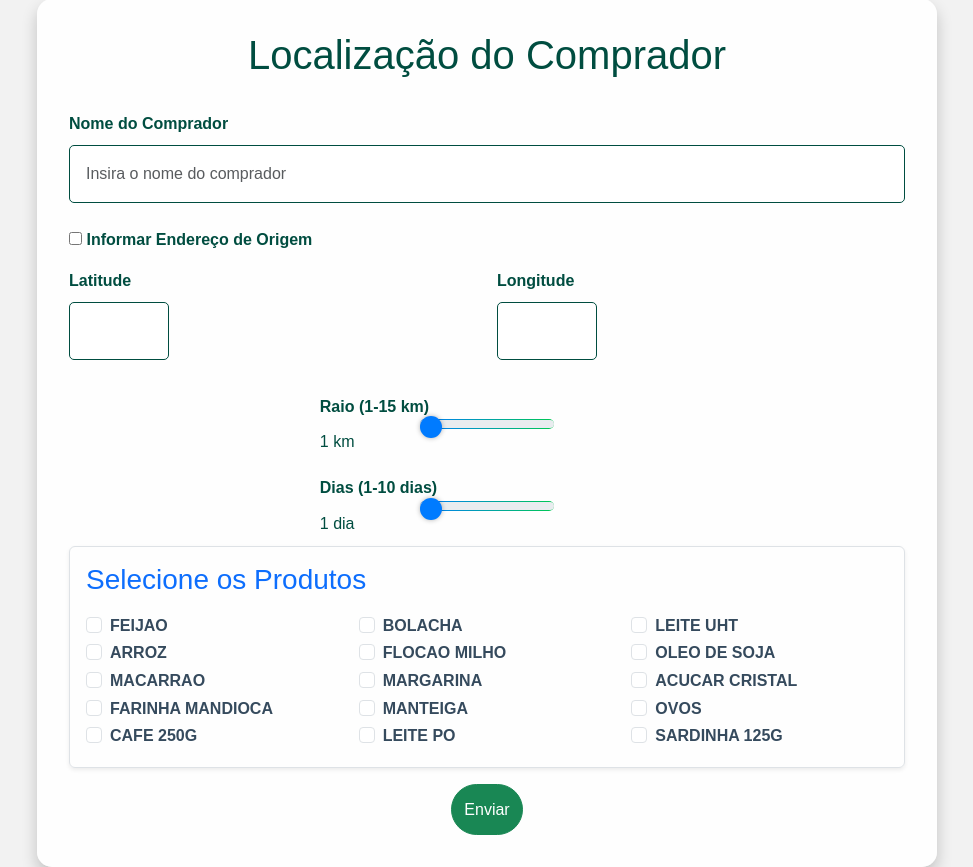
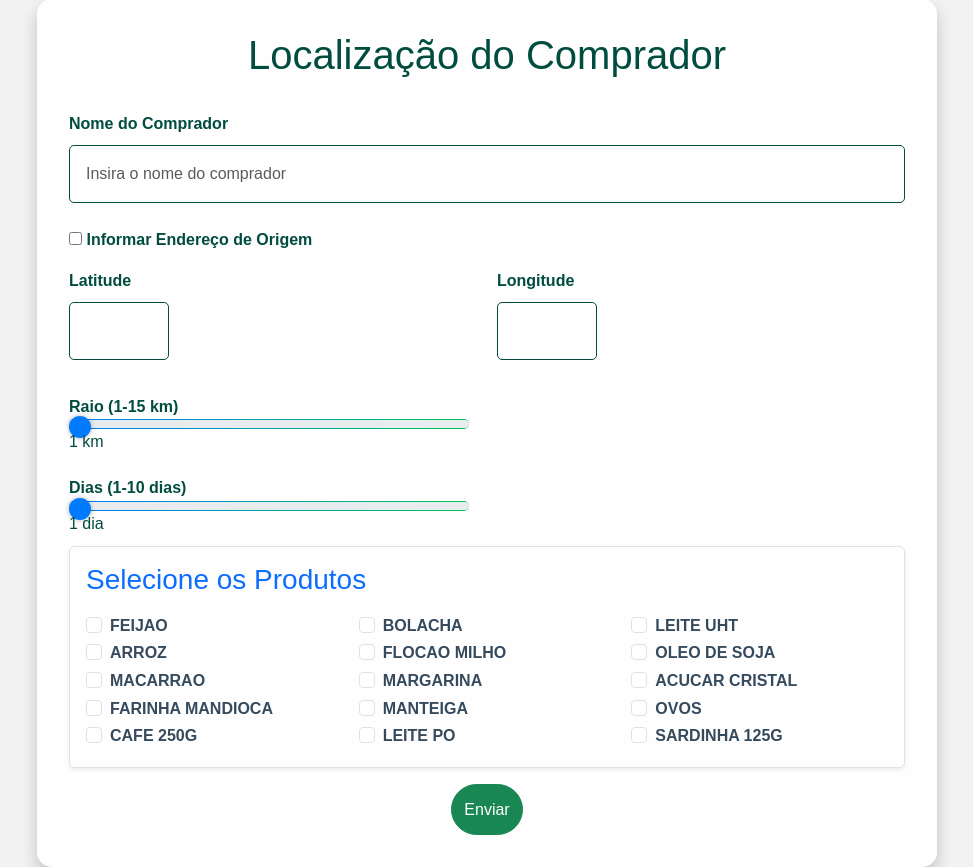
Before and after one commit to AcciolyMab/ecanguinha, a Django app: page /localizacao/ in a window 1280 px wide. Shown: the part 126-993 px from the top of the page, without its empty margins (153-1126 px from the left). Run offline with Django 5.2, Linux system fonts and the light colour scheme.

Commit message:
Modificação da Pagina Localização add novos componentes

```diff
--- a/ecanguinha/static/ecanguinha/css/styles.css
+++ b/ecanguinha/static/ecanguinha/css/styles.css
@@ -167,9 +167,8 @@ footer {
 
 /* Estilização aprimorada para sliders */
 .slider-container {
-    width: 40%; /* O contêiner ocupa toda a largura disponível */
+    width: 100%;
     max-width: 600px;
-    margin: 0 auto;
     padding: 10px 0;
     text-align: left;
 }
@@ -177,14 +176,12 @@ footer {
 input[type="range"] {
     -webkit-appearance: none;
     appearance: none;
-    width: 40%; /* Ajuste da largura para ocupar a maior parte do contêiner */
-    max-width: 200px;
+    width: 100%; /* O slider ocupa toda a largura do contêiner */
+    max-width: 400px;
     height: 10px;
     border-radius: 10px;
     background: linear-gradient(90deg, #007bff 0%, #00c853 100%);
     outline: none;
-    margin: 0 auto;
-    display: block;
 }
 
 /* Estilo do polegar para diferentes navegadores */
@@ -220,6 +217,5 @@ input[type="range"]::-ms-thumb {
 @media (max-width: 600px) {
     input[type="range"] {
         width: 100%;
-        max-width: 100%;
     }
 }
```
